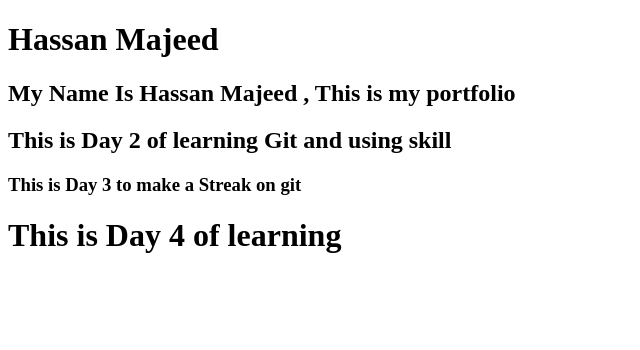
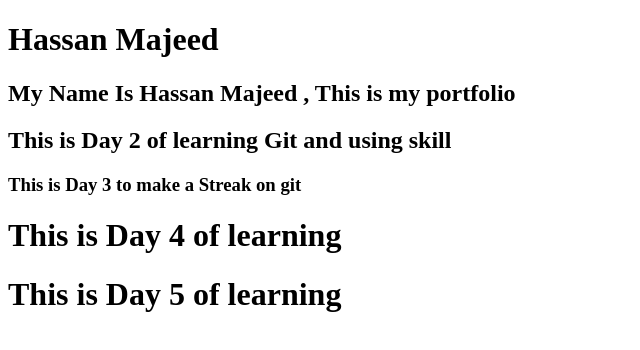
Before and after one commit to Rymtall/myrepo, a plain HTML site: page 1.html in a window 1280 px wide. Shown: the whole page, without its empty margins (0-640 px from the left). Drawn offline with Linux system fonts and the light colour scheme.

Commit message:
New thing

```diff
--- a/1.html
+++ b/1.html
@@ -12,6 +12,7 @@
         <h2>This is Day 2 of learning Git and using skill</h2>
         <h3>This is Day 3 to make a Streak on git</h3>
         <h1>This is Day 4 of learning</h1>
+        <h1>This is Day 5 of learning</h1>
     </div>
 </body>
 </html>
```
